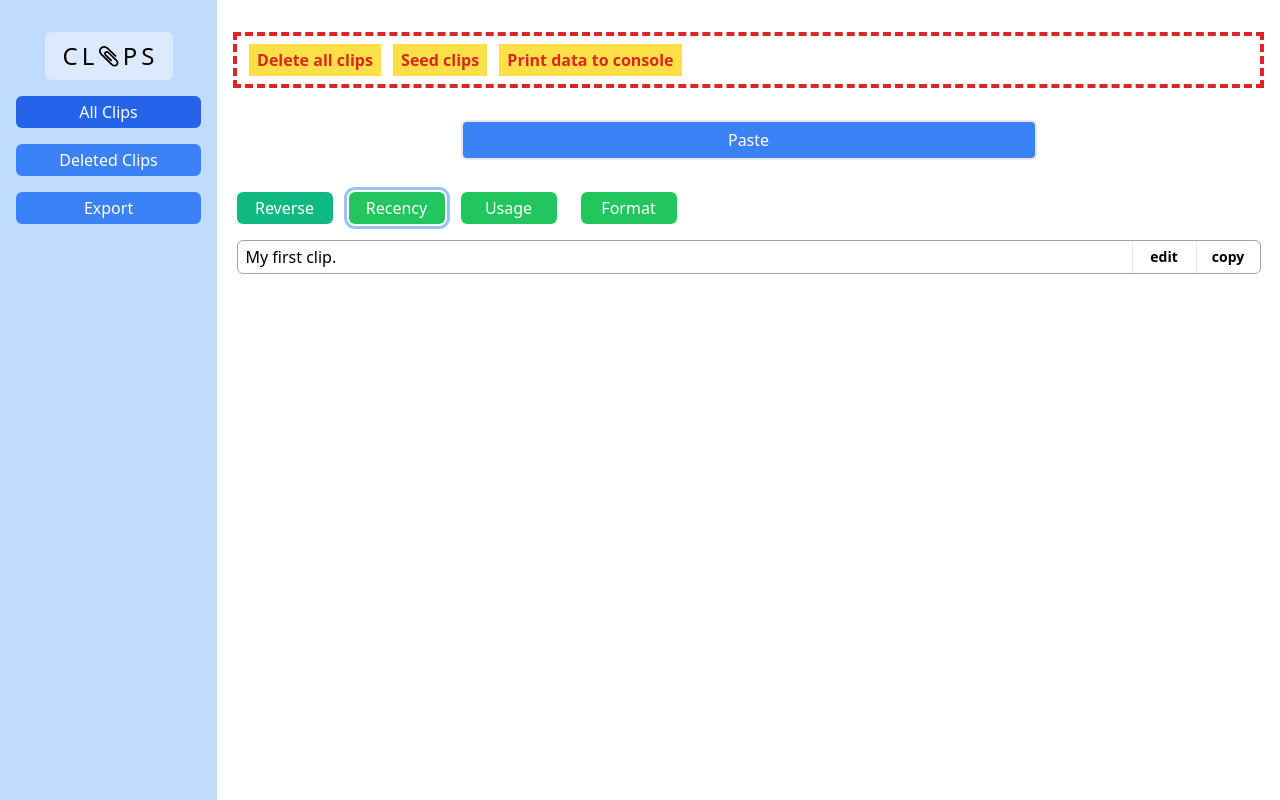
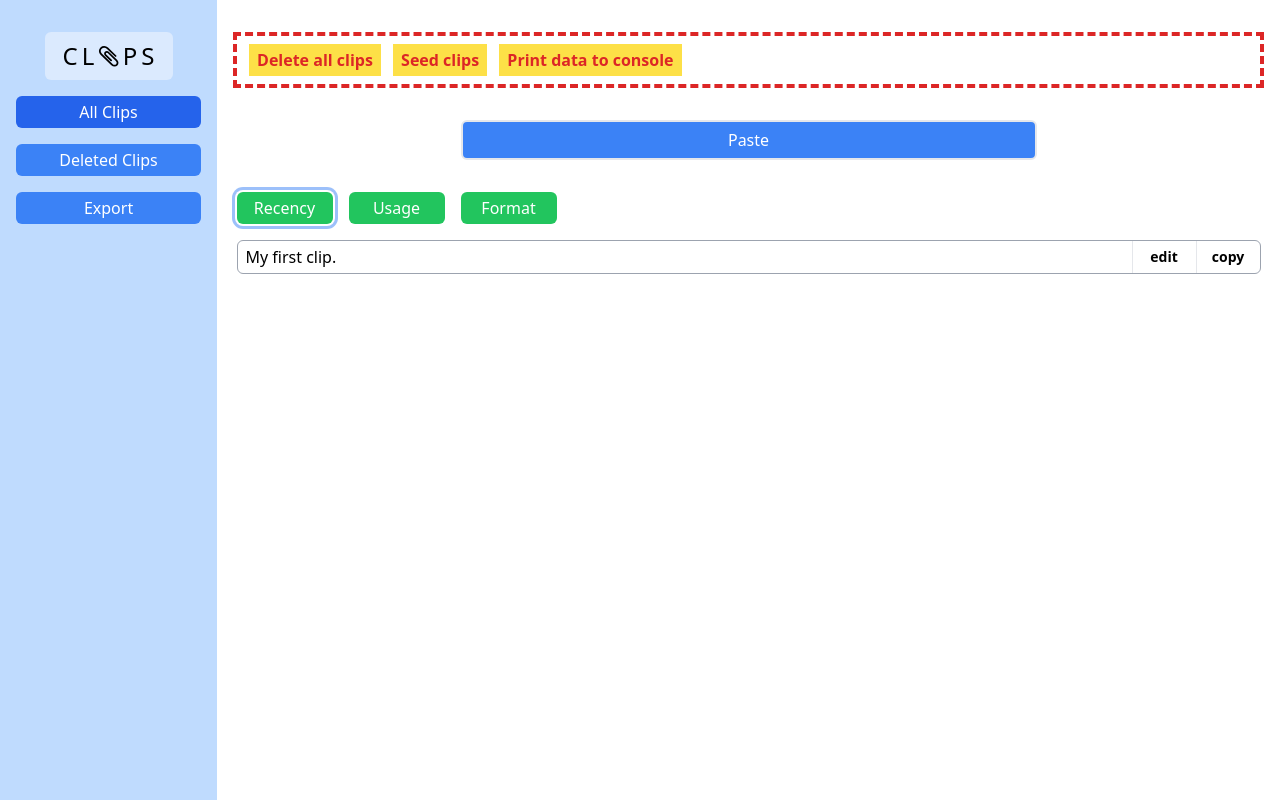
Before and after one commit to jim-x-lin/clips, a SvelteKit app: page / in a window 1280 px wide. Built offline with nearby package versions, Linux system fonts and the light colour scheme.

Commit message:
Update filter and sort component

```diff
--- a/src/routes/components/ClipList.svelte
+++ b/src/routes/components/ClipList.svelte
@@ -16,6 +16,12 @@
 	function updateClip(clip: ClipType, timestamp: boolean = true): void {
 		const i = clips.findIndex((c) => c.id === clip.id);
 		clips[i] = timestamp ? { ...clip, updatedAtMs: Date.now() } : { ...clip };
+		editClipId = undefined;
+	}
+
+	function updateSortCriteria(criteria: SortEnum, toggleReverse: boolean): void {
+		sortReverse = !sortReverse;
+		sortCriteria = criteria;
 		editClipId = undefined;
 	}
 
@@ -63,7 +69,7 @@
 
 <div class="container mx-auto max-w-screen-lg">
 	<ClipListPinned {clips} {updateClip} />
-	<OrganizeClips bind:sortCriteria bind:sortReverse bind:editClipId />
+	<OrganizeClips {updateSortCriteria} {sortCriteria} />
 	{#each organized(clips, sortCriteria, sortReverse, filterCriteria) as clip (clip.id)}
 		{#if clip.id === editClipId}
 			<EditClip {clip} {updateClip} bind:editClipId />
--- a/src/routes/components/OrganizeClips.svelte
+++ b/src/routes/components/OrganizeClips.svelte
@@ -1,38 +1,23 @@
 <script lang="ts">
 	import { SortEnum } from '$types/types';
 
+	export let updateSortCriteria: (criteria: SortEnum, toggleReverse: boolean) => void;
 	export let sortCriteria: SortEnum;
-	export let sortReverse: boolean;
-	export let editClipId: string | undefined;
-
-	function handleClickReverse() {
-		sortReverse = !sortReverse;
-		editClipId = undefined;
-	}
 
 	function handleClickRecency() {
-		sortCriteria = SortEnum.RECENCY;
-		editClipId = undefined;
+		updateSortCriteria(SortEnum.RECENCY, sortCriteria === SortEnum.RECENCY);
 	}
 
 	function handleClickUsage() {
-		sortCriteria = SortEnum.USAGE;
-		editClipId = undefined;
+		updateSortCriteria(SortEnum.USAGE, sortCriteria === SortEnum.USAGE);
 	}
 
 	function handleClickFormat() {
-		sortCriteria = SortEnum.FORMAT;
-		editClipId = undefined;
+		updateSortCriteria(SortEnum.FORMAT, sortCriteria === SortEnum.FORMAT);
 	}
 </script>
 
 <div class="flex">
-	<button
-		on:click={handleClickReverse}
-		class:ring={sortReverse}
-		class="text-md mr-4 w-24 rounded-md border-none bg-emerald-500 px-2 py-1 text-white ring-offset-2 hover:bg-emerald-600"
-		>Reverse</button
-	>
 	<button
 		on:click={handleClickRecency}
 		class:ring={sortCriteria === SortEnum.RECENCY}
@@ -48,7 +33,7 @@
 	<button
 		on:click={handleClickFormat}
 		class:ring={sortCriteria === SortEnum.FORMAT}
-		class="text-md mx-2 w-24 rounded-md border-none bg-green-500 px-2 py-1 text-white ring-offset-2 hover:bg-green-600"
+		class="text-md mr-4 w-24 rounded-md border-none bg-green-500 px-2 py-1 text-white ring-offset-2 hover:bg-green-600"
 		>Format</button
 	>
 </div>
```
